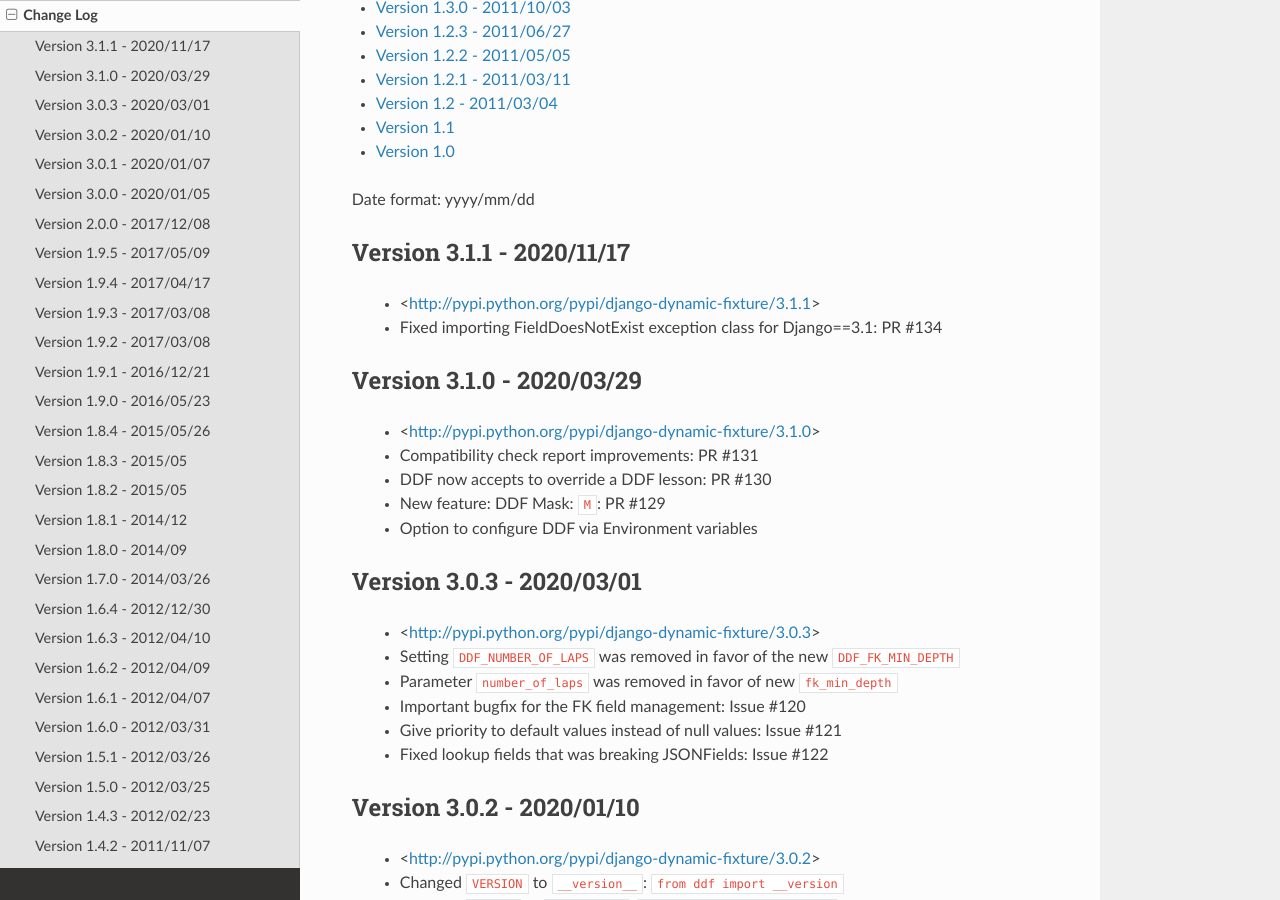
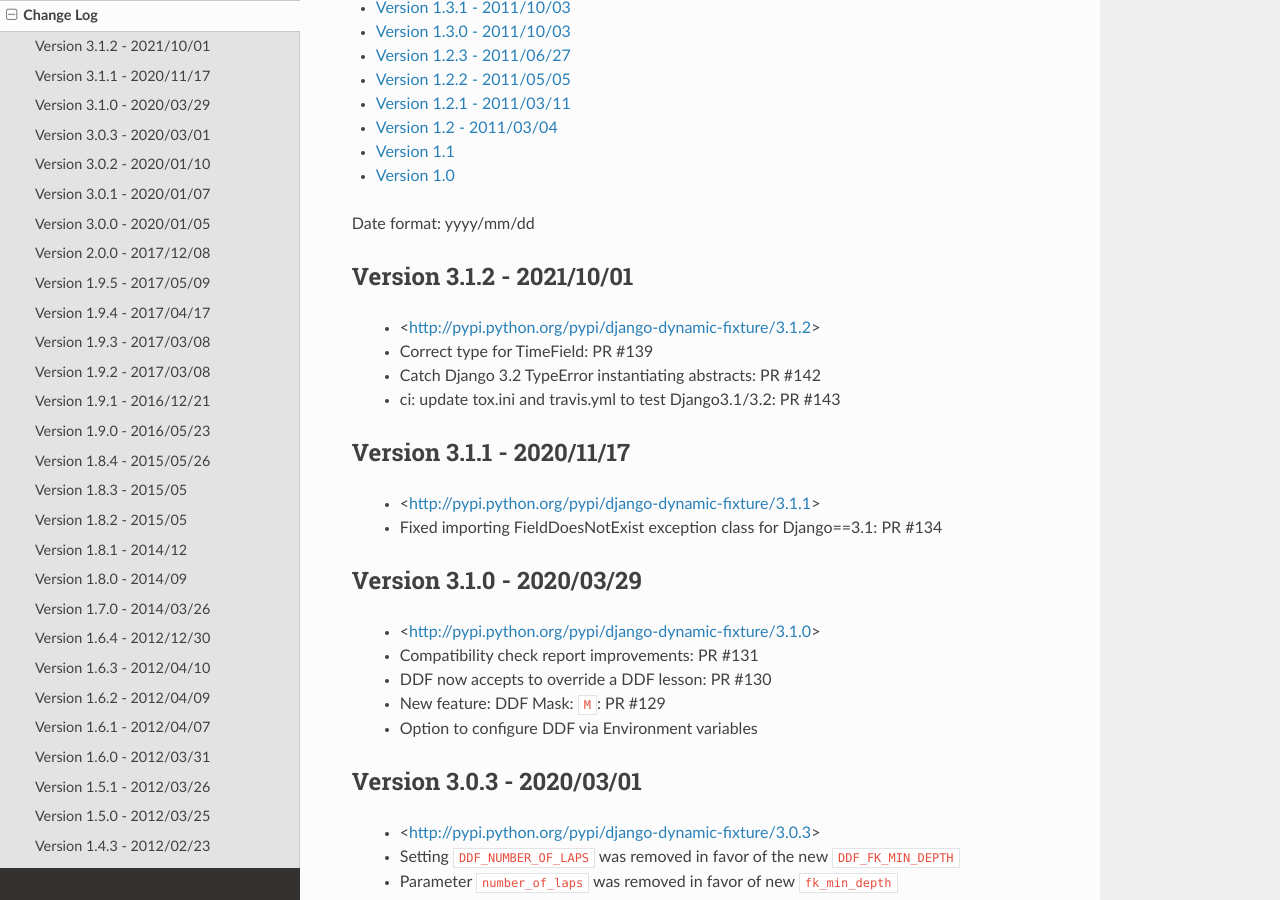
Before and after one commit to paulocheque/django-dynamic-fixture, a Sphinx documentation site: the page built from docs/source/change_log.rst, in a window 1280 px wide and 900 px high, scrolled down 908 px. Built offline with Sphinx 7.4.7 and the Read the Docs theme 2.0.0, drawn with Linux system fonts in a browser that asks for light colours; some of the changed text lies outside the part shown.

Commit message:
Release 3.1.2

```diff
--- a/django_dynamic_fixture/__init__.py
+++ b/django_dynamic_fixture/__init__.py
@@ -20,7 +20,7 @@
 from django_dynamic_fixture.script_ddf_checkings import ddf_check_models
 
 
-__version__ = '3.1.1'
+__version__ = '3.1.2'
 
 
 if not django_greater_than('1.10'):
--- a/docs/source/change_log.rst
+++ b/docs/source/change_log.rst
@@ -7,6 +7,13 @@
    :local:
 
 Date format: yyyy/mm/dd
+
+Version 3.1.2 - 2021/10/01
+-------------------------------------------------------------------------------
+  * <http://pypi.python.org/pypi/django-dynamic-fixture/3.1.2>
+  * Correct type for TimeField: PR #139
+  * Catch Django 3.2 TypeError instantiating abstracts: PR #142
+  * ci: update tox.ini and travis.yml to test Django3.1/3.2: PR #143
 
 Version 3.1.1 - 2020/11/17
 -------------------------------------------------------------------------------
--- a/docs/source/conf.py
+++ b/docs/source/conf.py
@@ -53,9 +53,9 @@
 # built documents.
 #
 # The short X.Y version.
-version = '3.1.1'
+version = '3.1.2'
 # The full version, including alpha/beta/rc tags.
-release = '3.1.1'
+release = '3.1.2'
 
 # The language for content autogenerated by Sphinx. Refer to documentation
 # for a list of supported languages.
--- a/setup.py
+++ b/setup.py
@@ -14,7 +14,7 @@
 # Update version and save
 # Go to 'files' link and upload the file
 
-VERSION = '3.1.1'
+VERSION = '3.1.2'
 
 tests_require = [
 ]
```
Also changed, not shown: 2 other files.
